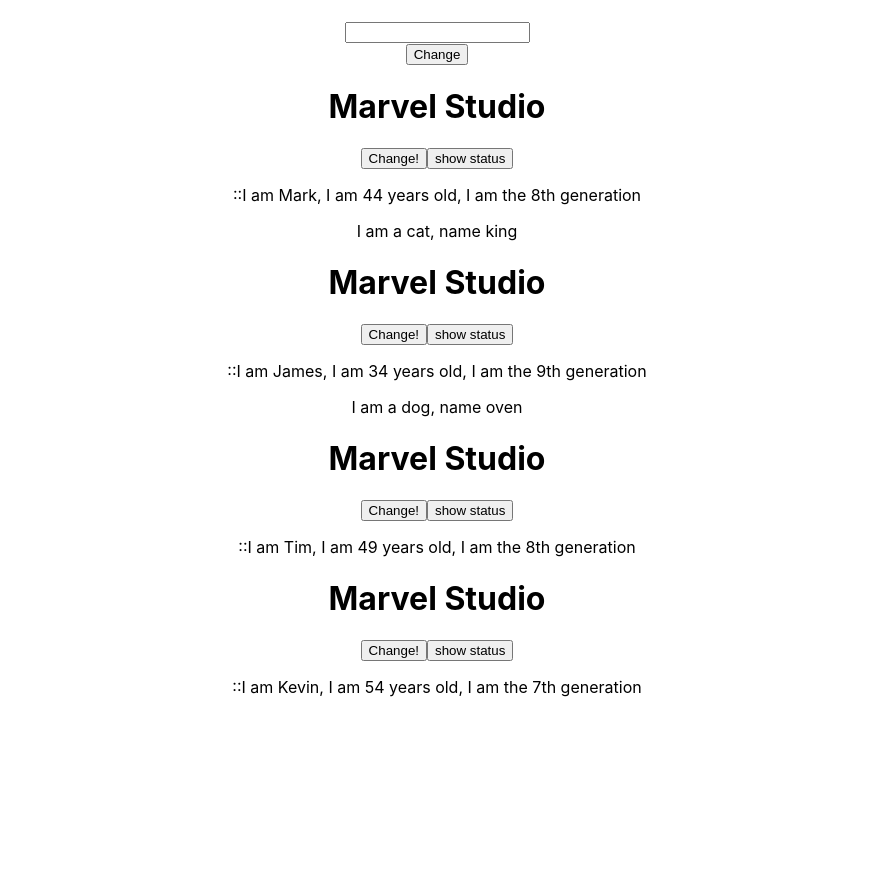
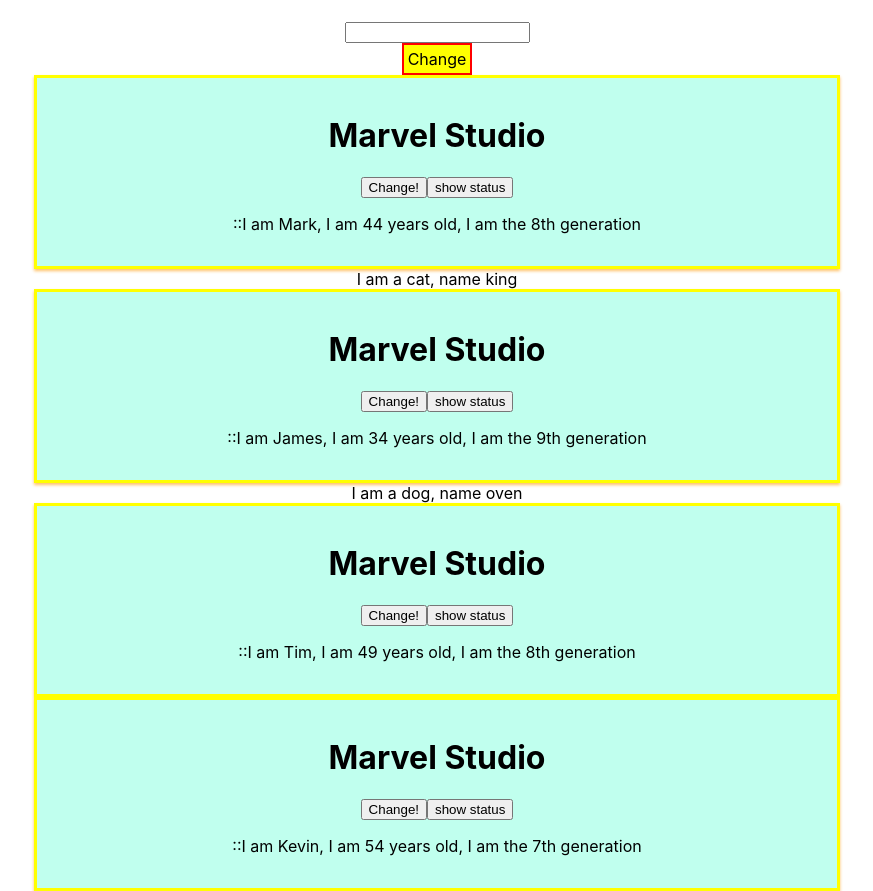
Before and after one commit to FLameSunRisE/doc, a React (Create React App) app in the folder learn/react/react_lab1/: page / in a window 1280 px wide. Shown: the whole page, without its empty margins (203-1076 px from the left). Before the commit the page ends 800 px from the top, so only its background shows below. Built offline with nearby package versions, Linux system fonts and the light colour scheme.

Commit message:
feat: react css style

```diff
--- a/learn/react/react_lab1/src/App.js
+++ b/learn/react/react_lab1/src/App.js
@@ -32,6 +32,13 @@
     });
   };
   render() {
+    const style = {
+      backgroundColor: "yellow",
+      font: "inherit",
+      border: "2px solid red",
+      padding: "4px",
+      cursor: "pointer",
+    };
     return (
       <div className="App">
         <h1>{this.state.title}</h1>
@@ -39,8 +46,10 @@
           clickCallback={this.titleChangeListener}
           name={this.state.title}
         ></Banner>
-
-        <button onClick={() => this.changeNameHandler("Iron Man")}>
+        <button
+          style={style}
+          onClick={() => this.changeNameHandler("Iron Man")}
+        >
           Change
         </button>
         <Person
--- /dev/null
+++ b/learn/react/react_lab1/src/Person/Person.css
@@ -0,0 +1,9 @@
+.Person {
+    width: 60%;
+    margin: auto;
+    border: 3px solid #FFFF00;
+    box-shadow: 0 2px 3px #FFC066;
+    padding: 16px;
+    text-align: center;
+    background-color: #C0FFEE;
+}
--- a/learn/react/react_lab1/src/Person/Person.js
+++ b/learn/react/react_lab1/src/Person/Person.js
@@ -1,5 +1,5 @@
 import React, { useState } from "react";
-
+import "./Person.css";
 const Person = (props) => {
   const [stateString, changeString] = useState({
     publisher: "Marvel Studio",
@@ -15,7 +15,7 @@
     });
   };
   return (
-    <div>
+    <div className="Person">
       <h1>{stateString.publisher}</h1>
       <button onClick={switchVenderHandler}>Change!</button>
       <button onClick={showStatus}>show status</button>
```
